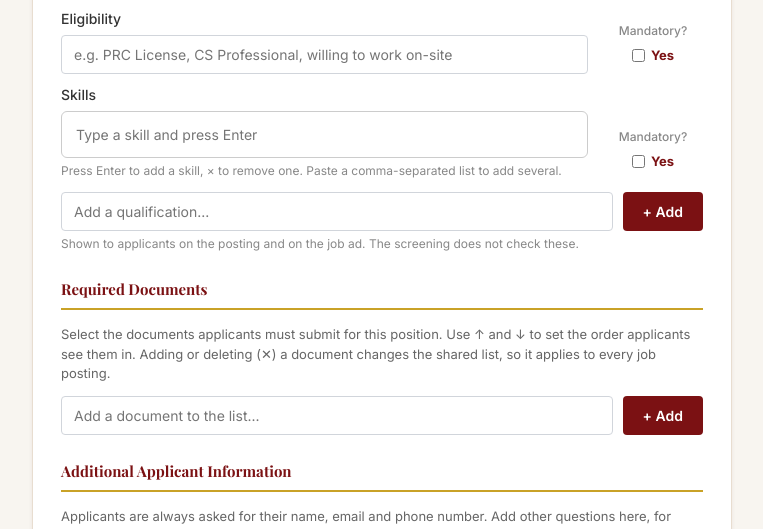
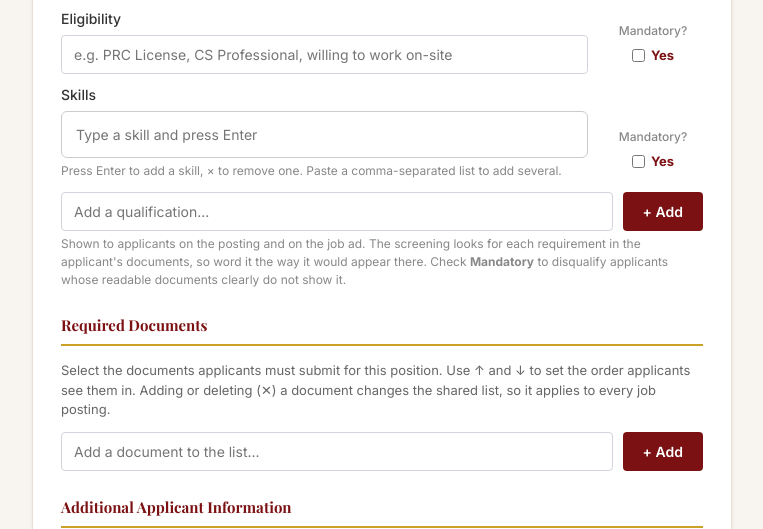
Before and after one commit to lichking1124-byte/hr_system, a Flask app: template templates/admin/job_form.html in a window 1280 px wide. Shown: the part 1296-1825 px from the top of the page, without its empty margins (258-1021 px from the left). Run offline with Flask 3, Linux system fonts and the light colour scheme; the template is opened without the code that fills it, so the values that code supplies are empty.

Commit message:
Mandatory checkbox and screening checks for extra qualifications

```diff
--- a/app.py
+++ b/app.py
@@ -134,6 +134,7 @@ def parse_custom_qualifications(form):
     """Qualifications HR added on the posting form -> [{'label', 'value'}]. Posted as two parallel lists."""
     labels = form.getlist('cq_label')
     values = form.getlist('cq_value')
+    mandatory = form.getlist('cq_mandatory')
     out, seen = [], set()
     for i, raw in enumerate(labels):
         label = re.sub(r'\s+', ' ', (raw or '').strip())[:60]
@@ -141,7 +142,8 @@ def parse_custom_qualifications(form):
         if not label or not value or label.lower() in seen:
             continue
         seen.add(label.lower())
-        out.append({'label': label, 'value': value})
+        out.append({'label': label, 'value': value,
+                    'mandatory': (mandatory[i] if i < len(mandatory) else '0') == '1'})
         if len(out) >= 10:
             break
     return out
@@ -150,7 +152,8 @@ def parse_custom_qualifications(form):
 def load_custom_qualifications(job):
     try:
         value = json.loads(job['custom_qualifications']) if job and job['custom_qualifications'] else []
-        return [q for q in value if isinstance(q, dict) and q.get('label') and q.get('value')]
+        return [dict(q, mandatory=bool(q.get('mandatory'))) for q in value
+                if isinstance(q, dict) and q.get('label') and q.get('value')]
     except (ValueError, TypeError, KeyError):
         return []
 
@@ -1137,7 +1140,8 @@ def build_job_specs(job):
         'education': job['education'],
         'other_requirements': job['other_requirements'],
         'mandatory_requirements': mandatory,
-        'required_documents': json.loads(job['required_documents']) if job['required_documents'] else []
+        'required_documents': json.loads(job['required_documents']) if job['required_documents'] else [],
+        'custom_qualifications': load_custom_qualifications(job)
     }
 
 @app.route('/admin/job/<int:job_id>/screen')
--- a/screening_rules.py
+++ b/screening_rules.py
@@ -615,14 +615,30 @@ def find_evidence(quote, documents_text):
     return None
 
 
+def custom_requirements(job_specs):
+    """Extra qualifications HR added to the posting: [{'label', 'value', 'mandatory'}]."""
+    out = []
+    for q in job_specs.get('custom_qualifications') or []:
+        if not isinstance(q, dict):
+            continue
+        label = str(q.get('label') or '').strip()
+        value = str(q.get('value') or '').strip()
+        if label and value and value.lower() not in EMPTY_VALUES:
+            out.append({'label': label, 'value': value, 'mandatory': bool(q.get('mandatory'))})
+    return out
+
+
 def posting_terms(job_specs):
-    """The skill / other terms of the posting, exactly as the checklist splits them.
+    """The skill / other / extra-qualification terms of the posting, exactly as the checklist splits them.
     These are what the AI is asked to look for."""
     out = []
+    texts = []
     for key in ('skills', 'other_requirements'):
         listed, text = _listed(job_specs, key)
-        if not listed:
-            continue
+        if listed:
+            texts.append(text)
+    texts.extend(q['value'] for q in custom_requirements(job_specs))
+    for text in texts:
         for p in _split_phrases(text):
             if not DECLARATION.match(p) and p not in out:
                 out.append(p)
@@ -809,6 +825,33 @@ def decide(job_specs, documents_text, as_of=None, reading=None):
             else:
                 pass
 
+    # 5: extra qualifications HR added on the posting form (checked like skills and other requirements)
+    for q in custom_requirements(job_specs):
+        label, required_text = q['label'], q['value']
+        is_mand = q['mandatory']
+        tag = 'mandatory' if is_mand else 'optional'
+        status, found, missing, declarations = _check_terms(required_text, documents_text,
+                                                            verified['terms'] if verified else None)
+        if status == 'declarations_only':
+            strengths.append(f'{label}: "{required_text}" is the applicant\'s own promise. '
+                             f'Documents cannot prove it, so it is not scored. HR confirms it.')
+            continue
+        total += 1
+        if status == 'pass':
+            met += 1
+            strengths.append(f'{label} ({tag}) verified: found {", ".join(found)}')
+        elif status == 'noterms':
+            weaknesses.append(f'{label} ({tag}) could not be checked by the system: {required_text} '
+                              f'[no key terms could be taken from it. HR should check by hand]')
+        else:
+            line = f'{label} ({tag}) not verified: missing {", ".join(missing)}'
+            if found:
+                line += f' [found: {", ".join(found)}]'
+            weaknesses.append(line)
+            if status == 'none' and is_mand and not doc_problem:
+                auto_fail.append(f'Disqualified: mandatory "{label}" requirement not met '
+                                 f'(none of these found: {", ".join(missing)})')
+
     if verified is not None:
         n_bad = len(verified['rejected'])
         line = f'AI reading: {verified["accepted"]} claim(s) checked against the documents and accepted'
--- a/templates/admin/job_form.html
+++ b/templates/admin/job_form.html
@@ -60,7 +60,10 @@
 .cq-row { display: flex; gap: 8px; align-items: center; margin-top: 10px; }
 .cq-row input { margin: 0; }
 .cq-row input[name="cq_label"] { width: 34%; font-weight: bold; }
-.cq-row input[name="cq_value"] { flex: 1; }
+.cq-row input[name="cq_value"] { flex: 1 1 200px; }
+.cq-row { flex-wrap: wrap; }
+.cq-mand { display: flex; align-items: center; gap: 6px; margin: 0; font-size: 13px; font-weight: bold; color: var(--plum); white-space: nowrap; }
+.cq-mand input { width: auto; margin: 0; accent-color: var(--plum); }
 .doc-item .doc-name { flex: 1; }
 .doc-actions { display: flex; gap: 4px; }
 .doc-btn {
@@ -220,22 +223,28 @@
                 </div>
             </div>
 
-            {% macro cq_row(label, value) %}
+            {% macro cq_row(label, value, mandatory) %}
             <div class="cq-row">
                 <input type="text" name="cq_label" maxlength="60" value="{{ label }}" placeholder="Qualification" aria-label="Qualification name">
                 <input type="text" name="cq_value" maxlength="500" value="{{ value }}" placeholder="Requirement" aria-label="Requirement">
+                <label class="cq-mand"><input type="checkbox" class="cq-mand-box" {% if mandatory %}checked{% endif %}> Mandatory</label>
+                <input type="hidden" name="cq_mandatory" value="{{ '1' if mandatory else '0' }}">
                 <button type="button" class="doc-btn danger" data-act="remove-cq" title="Remove this qualification" aria-label="Remove this qualification">✕</button>
             </div>
             {% endmacro %}
 
             <div id="custom-qual-list">
-                {% for q in (custom_quals or []) %}{{ cq_row(q.label, q.value) }}{% endfor %}
+                {% for q in (custom_quals or []) %}{{ cq_row(q.label, q.value, q.mandatory) }}{% endfor %}
             </div>
             <div class="add-doc">
                 <input type="text" id="custom-qual" maxlength="60" placeholder="Add a qualification...">
                 <button type="button" class="btn btn-primary" id="add-custom-qual">+ Add</button>
             </div>
-            <div class="field-hint">Shown to applicants on the posting and on the job ad. The screening does not check these.</div>
+            <div class="field-hint">
+                Shown to applicants on the posting and on the job ad. The screening looks for each requirement in the
+                applicant's documents, so word it the way it would appear there. Check <strong>Mandatory</strong> to
+                disqualify applicants whose readable documents clearly do not show it.
+            </div>
 
             <div class="section-divider">Required Documents</div>
             <p style="font-size:13px; color:#666; margin-bottom:12px;">
@@ -549,8 +558,17 @@ function applyPreset() {
         v.type = 'text'; v.name = 'cq_value'; v.maxLength = 500;
         v.placeholder = 'Requirement';
         v.setAttribute('aria-label', 'Requirement');
+        const mandLabel = document.createElement('label');
+        mandLabel.className = 'cq-mand';
+        const mandBox = document.createElement('input');
+        mandBox.type = 'checkbox';
+        mandBox.className = 'cq-mand-box';
+        mandLabel.appendChild(mandBox);
+        mandLabel.appendChild(document.createTextNode(' Mandatory'));
+        const mandHidden = document.createElement('input');
+        mandHidden.type = 'hidden'; mandHidden.name = 'cq_mandatory'; mandHidden.value = '0';
         const del = actionButton('remove-cq', '\u2715', 'Remove this qualification', '', true);
-        row.appendChild(l); row.appendChild(v); row.appendChild(del);
+        row.appendChild(l); row.appendChild(v); row.appendChild(mandLabel); row.appendChild(mandHidden); row.appendChild(del);
         list.appendChild(row);
         v.focus();
     }
@@ -570,6 +588,12 @@ function applyPreset() {
         const btn = e.target.closest('.doc-btn');
         if (btn && btn.dataset.act === 'remove-cq') { btn.closest('.cq-row').remove(); }
     });
+    /* the checkbox is what HR sees; the hidden field is what is saved, so the rows always line up */
+    list.addEventListener('change', function (e) {
+        if (e.target.classList.contains('cq-mand-box')) {
+            e.target.closest('.cq-row').querySelector('input[name="cq_mandatory"]').value = e.target.checked ? '1' : '0';
+        }
+    });
 
     /* a typed name that was never added would be lost, so stop the save and say so */
     document.getElementById('job-form').addEventListener('submit', function (e) {
```
